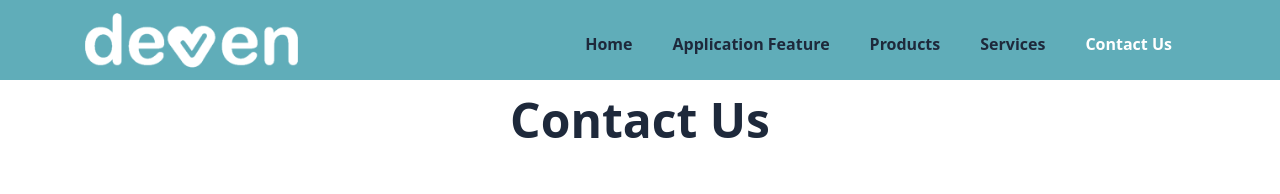
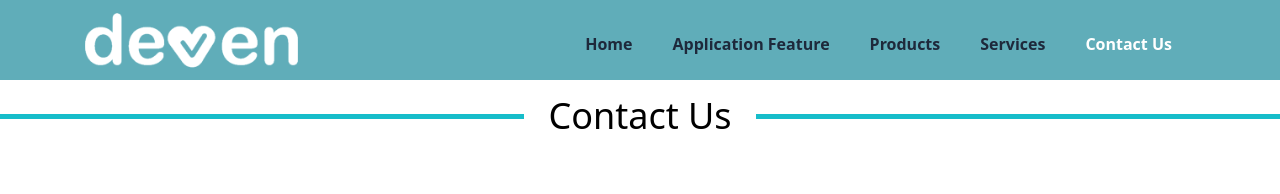
Before and after one commit to Ejinomoto/deven-web, a website: page public/contact.html in a window 1280 px wide. Shown: the top 194 px of the page. Drawn offline with Linux system fonts and the light colour scheme.

Commit message:
revisi hiasan in app feature and others

```diff
--- a/public/contact.html
+++ b/public/contact.html
@@ -62,14 +62,14 @@
     </header>
     <!-- Header End -->
 
+
     <section class="lg:pt-24 bg-white pb-10 pt-24 lg:pb-7">
-      <div class=" ">
-          <h1 class=" text-center  text-3xl lg:text-5xl text-dark font-semibold ">Contact Us</h1>
-
-
-
-      </div>
-  </section>
+      <span class="flex items-center">
+        <span class="h-[5px] flex-1 bg-teal-400"></span>
+        <span class="shrink-0 px-6 text-2xl lg:text-4xl">Contact Us</span>
+        <span class="h-[5px] flex-1 bg-teal-400"></span>
+      </span>
+    </section>
 
     <section class="pt-3 bg-white pb-10">
         <div class="container">
```
Also changed, not shown: public/application-feature.html (+5 -6 lines), public/product.html (+7 -6 lines), public/services.html (+7 -6 lines), public/css/style.css.
